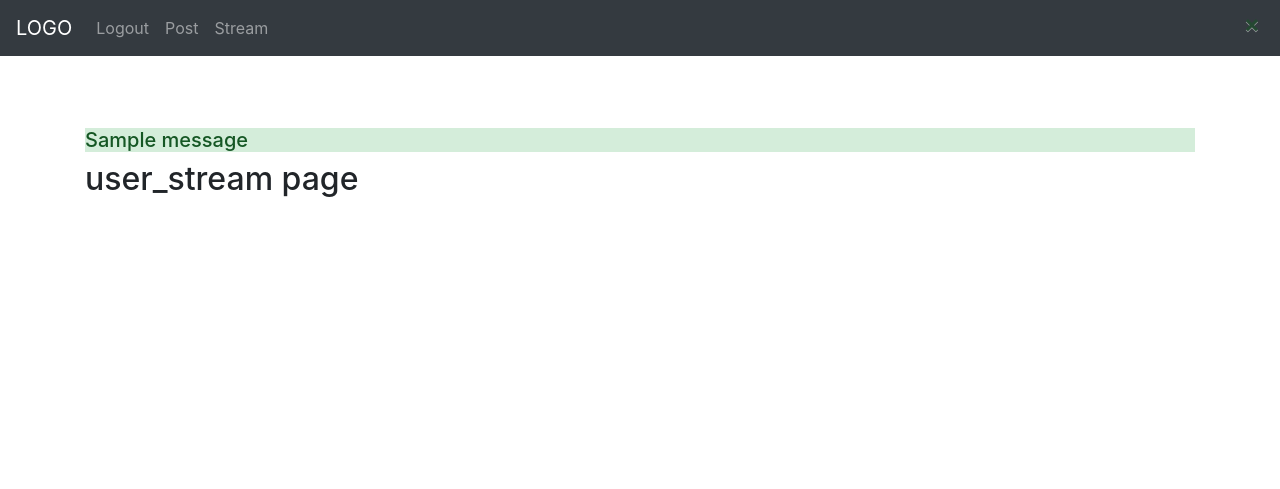
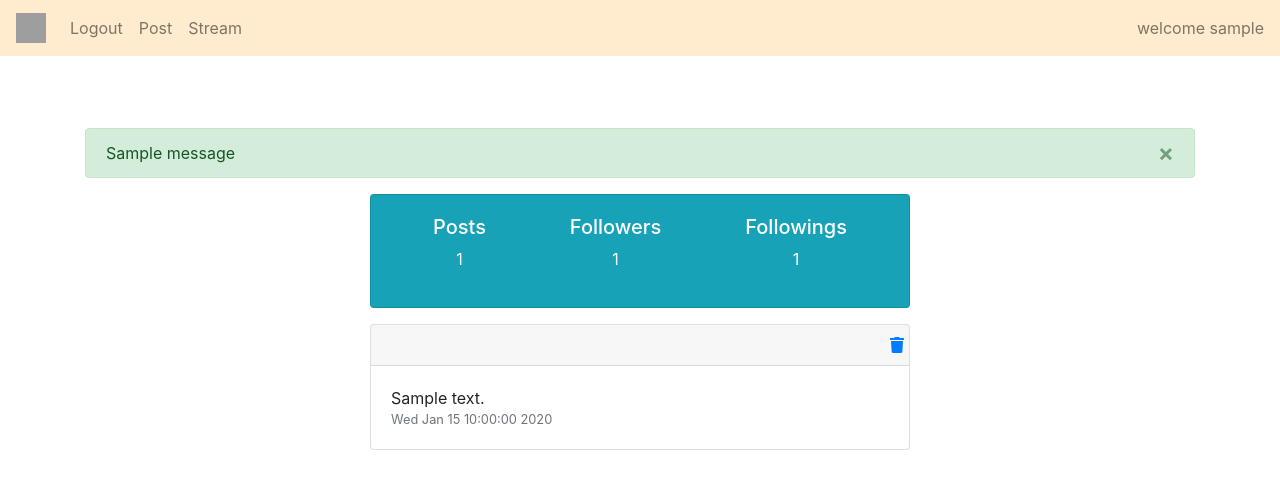
Before and after one commit to hoomaac/cadmean, a Django app: a page that uses templates/layout.html in a window 1280 px wide. Shown: the top 489 px of the page. Run offline with Django 3.2, Linux system fonts and the light colour scheme; a user stored in the database is signed in; tables that the repository leaves empty hold one stand-in row (values such as "Sample post"); one stand-in notice (Sample message) is shown; some libraries are stand-ins or nearby versions; grey boxes are pictures that could not be loaded.

Commit message:
final state

```diff
--- a/templates/layout.html
+++ b/templates/layout.html
@@ -40,17 +40,19 @@
 <header>
 
 
-    <nav class="navbar navbar-expand-lg navbar-dark bg-dark">
-        <a class="navbar-brand" href="#">LOGO</a>
-        <button class="navbar-toggler" type="button" data-toggle="collapse" data-target="#navbarNav" aria-controls="navbarNav" aria-expanded="false" aria-label="Toggle navigation">
+    <nav class="navbar navbar-expand-lg navbar-light" style="background-color: #ffebcd;">
+            <a class="navbar-brand" href="#">
+                <img src="/docs/4.0/assets/brand/bootstrap-solid.svg" width="30" height="30" alt="">
+            </a>
+            <button class="navbar-toggler" type="button" data-toggle="collapse" data-target="#navbarSupportedContent" aria-controls="navbarSupportedContent" aria-expanded="false" aria-label="Toggle navigation">
               <span class="navbar-toggler-icon"></span>
             </button>
 
         <div class="collapse navbar-collapse" id="navbarNav">
 
-            <ul class="navbar-nav">
+            <ul class="navbar-nav mr-auto">
 
-                    <li class="nav-item">
+                    <li class="nav-item text-white">
 
                     {% if user.is_authenticated %}
                     <a class="nav-link" href="{% url 'logout' %}">Logout</a>
@@ -74,12 +76,21 @@
                 </li>
                 {% endif %}
 
+                {% if user.is_authenticated %}
                 <li class="nav-item">
                     <a href="{% url 'stream' %}" class="nav-link">Stream</a>
 
                 </li>
+                {% endif %}
 
+            </ul>
 
+            <ul class="navbar-nav">
+                {% if user.is_authenticated %}
+                <li class="nav-item ml-auto">
+                    <span class="navbar-text "> welcome {{user.username}} </span>
+                </li>
+                {% endif %}
             </ul>
 
         </div>
@@ -98,8 +109,8 @@
 
         {% if messages %}
         {% for message in messages %}
-            <div class="alter alert-{{message.tags}} alert-dismissible fade show" role="alert">
-                <h5>{{message}}</h5>
+        <div class="alert alert-{{message.tags}} alert-dismissible fade show" role="alert">
+                {{message}}
                 <button type="button" class="close" data-dismiss="alert" aria-label="Close">
                   <span aria-hidden="true">&times;</span>
                 </button>
--- a/templates/web/user_stream.html
+++ b/templates/web/user_stream.html
@@ -3,8 +3,136 @@
 
 {% block content%}
 
-<h2>user_stream page</h2>
+<div class="row justify-content-md-center align-items-center">
+    <div class="col-sm-3 col-xs-12 ROOD">
+            {% if user.is_authenticated %}
+            {% if user != current_user %}
+            {% if not current_user in user.following %}
 
-{{username}}
+            <a class="btn btn-primary" href="{% url 'follow' current_user.username %}">follow</a>
+            {% else %}
+
+            <a class="btn btn-primary" href="{% url 'unfollow' current_user.username %}">unfollow</a>
+            {% endif %}
+
+            {% endif %}
+
+        {% endif %}
+
+
+
+    </div>
+        <div class="col-sm-6 col-xs-12 ROOD text-center ">
+
+            <div class="card bg-info text-white">
+                    <div class="card-body d-flex justify-content-center align-self-stretch">
+
+
+                <div class="mx-auto ">
+                    <h5>
+                        Posts
+                    </h5>
+
+                    <p>{{ current_user.posts.count}}</p>
+
+                </div>
+
+                <div class="mx-auto">
+
+                    <h5>
+                        Followers
+                    </h5>
+
+                    <p>{{current_user.follower.count}}</p>
+
+
+                </div>
+
+                <div class="mx-auto">
+
+                    <h5>
+                        Followings
+                    </h5>
+
+                    <p>{{current_user.following.count}}</p>
+
+                </div>
+
+
+
+        </div> <!-- end of card body -->
+
+
+            </div> <!-- end of card div -->
+
+
+        </div>
+
+
+    <div class="col-sm-3 col-xs-12 nieuws PAARS"></div>
+  </div>
+
+
+
+    {% for post in stream %}
+
+    <div class="row justify-content-md-center align-items-center my-3">
+
+            <div class="col-3"></div>
+
+                <div class="col-6">
+
+                    <div class="card mb-3">
+                        <div class="card-header">
+                        <div class="row ">
+                            <div class="col-11"></div>
+                            <div class="col-1">
+                                {% if user.is_authenticated %}
+                                {% if user == current_user %}
+                                <div class="col-1 text-right">
+                                    <a href="{% url 'delete_post' post.id %}">
+                                        <i class="fas fa-trash">
+
+                                        </i>
+                                    </a>
+                                </div>
+                                {% endif %}
+                                {% endif %}
+                            </div>
+                            </div>
+                        </div>
+                        <div class="card-body">
+
+                            {{post.content}}
+
+                                <p class="card-text">
+                                    <small class="text-muted">
+                                        <time>
+
+                                            {{post.timestamp.ctime}}
+
+
+                                        </time>
+                                </small>
+                            </p>
+
+                            </div>
+
+      </div>
+      <!-- <span class="border border-primary"></span> -->
+    </div>
+
+
+<div class="col-3"></div>
+
+</div>
+
+    {% endfor %}
+
+
+  </div>
+
+
+
 
 {% endblock %}
--- a/web/models.py
+++ b/web/models.py
@@ -77,13 +77,23 @@ class User(AbstractBaseUser, PermissionsMixin):
         return self.is_admin
 
 
+
     def get_post(self):
-        return Post.objects.filter(user__username=self)
+        return Post.objects.filter(user=self)
 
     def get_stream(self):
-        return Post.objects.filter(
-            user__username = self
+        return (
+            Post.objects.filter(user = self) | Post.objects.all()
         )
+
+
+    def follower(self):
+        return User.objects.filter(relationships__to_user=self)
+
+    def following(self):
+        User.objects.filter(related_to__from_user=self)
+        return User.objects.filter(related_to__from_user=self)
+
 
 
 class Post(models.Model):
@@ -95,9 +105,26 @@ class Post(models.Model):
         ordering = ('-timestamp',)
 
 
+
 class Token(models.Model):
     user = models.OneToOneField(User, on_delete=models.CASCADE)
     token = models.CharField(max_length=48)
 
     def __str__(self):
         return '{}_token'.format(self.user)
+
+
+class RelationShip(models.Model):
+
+    from_user = models.ForeignKey(User, related_name='relationships', on_delete=models.CASCADE)
+    to_user = models.ForeignKey(User, related_name='related_to', on_delete=models.CASCADE)
+
+    class Meta:
+        unique_together = ('from_user', 'to_user')
+        indexes = [
+            models.Index(fields=['from_user', 'to_user'])
+        ]
+
+
+    def __str__(self):
+        return '{} is following {}'.format(self.from_user.username, self.to_user.username)
--- a/web/urls.py
+++ b/web/urls.py
@@ -7,6 +7,9 @@ urlpatterns = [
     url(r'^login/$', view=views.login_user, name='login'),
     url(r'^register/$', view=views.register, name='register'),
     url(r'^logout/$', view=views.logout_user, name='logout'),
+    url(r'^stream/$', view=views.stream, name='stream'),
     url(r'^stream/(?P<username>\w+)$', view=views.stream, name='user_stream'),
-    url(r'^stream/$', view=views.stream, name='stream'),
+    url(r'^follow/(?P<username>\w+)$', view=views.follow, name='follow'),
+    url(r'^unfollow/(?P<username>\w+)$', view=views.unfollow, name='unfollow'),
+    url(r'^delete_post/(?P<post_id>\w+)$', view=views.delete_post, name='delete_post'),
 ]
--- a/web/views.py
+++ b/web/views.py
@@ -10,6 +10,10 @@ from django.views.decorators.csrf import csrf_protect
 from django.views.generic.edit import FormView
 from django.contrib import messages
 from django.utils.decorators import method_decorator
+from django.core.exceptions import ObjectDoesNotExist
+import datetime
+from django.db import IntegrityError
+
 
 from . import forms as my_form
 from . import models as my_model
@@ -144,20 +148,75 @@ def stream(request, username=None):
     if username and username != request.user.username:
         user = my_model.User.objects.get(username=username)
         if user:
+            print('current user is: ', user.username)
             stream = user.posts.all().order_by('-id')[:10]
 
     else:
         stream = request.user.get_stream()
         user = request.user
-        print('user does not exist')
 
     if username:
         template_name = 'web/user_stream.html'
 
-    return render(request, template_name, {'stream':stream, 'user':user})
 
 
-# @login_required
-# def user_stream(request, username):
+    return render(request, template_name, {'stream':stream,
+                                            'current_user':user})
 
-#     return render(request, 'web/user_stream.html', {'username':username})
+
+@login_required
+def follow(request, username):
+
+    try:
+        to_user = my_model.User.objects.get(username__iexact=username)
+        print('follow', to_user.username)
+    except ObjectDoesNotExist:
+        #TODO: abort to 404 page
+        print('object doesnt exist')
+        pass
+
+    else:
+        try:
+            my_model.RelationShip.objects.create(from_user=request.user,to_user=to_user)
+
+        except IntegrityError:
+            pass
+
+        else:
+            messages.success(request, "you're following {}".format(to_user.username))
+
+    # return render(request, 'web/user_stream.html', {'current_user':to_user.username})
+    return redirect('user_stream', username=to_user.username)
+
+
+@login_required
+def unfollow(request, username):
+
+    try:
+        to_user = my_model.User.objects.get(username__iexact=username)
+        print('follow', to_user.username)
+
+    except ObjectDoesNotExist:
+        #TODO: abort to 404 page
+        print('object doesnt exist')
+        pass
+
+    else:
+        try:
+            my_model.RelationShip.objects.get(from_user=request.user,to_user=to_user).delete()
+
+        except IntegrityError:
+            pass
+
+        else:
+            messages.success(request, "you've unfollowed {}".format(to_user.username))
+
+    # return render(request, 'web/user_stream.html', {'current_user':to_user.username})
+    return redirect('stream')
+
+
+@login_required
+def delete_post(request, post_id):
+
+    my_model.Post.objects.get(id=post_id).delete()
+    return redirect('user_stream', username=request.user.username)
```
Also changed, not shown: templates/web/stream.html (+28 -10 lines), web/migrations/0019_auto_20180922_2258.py (added), web/migrations/0020_auto_20180923_1617.py (added). Lines whose indentation alone changed are shown as unchanged.
